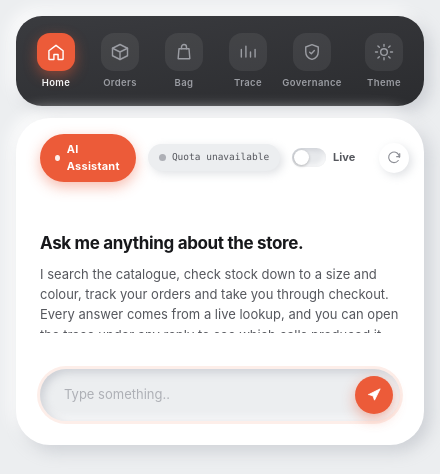
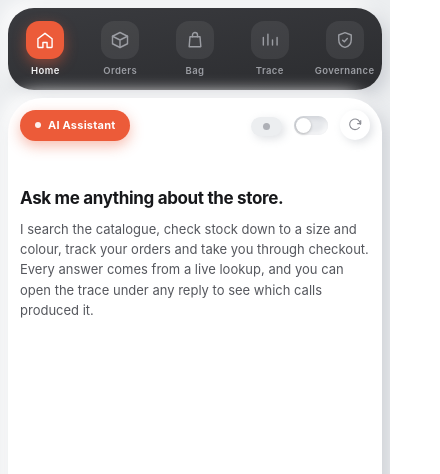
Before and after one commit to MeghanaGoud0024/Aurelia-shopping-chatbot, a plain HTML site: page web/index.html in a window 390 px wide. Shown: the top 474 px of the page, 440 px wide, since content can reach past the window. Drawn offline with Linux system fonts and the light colour scheme; files that its build step writes are made by us from their sources; no server answers; files whose address does not match are found by name.

Commit message:
mobile version

```diff
--- a/web/index.html
+++ b/web/index.html
@@ -2,7 +2,7 @@
 <html lang="en" data-theme="light">
 <head>
   <meta charset="utf-8">
-  <meta name="viewport" content="width=device-width, initial-scale=1, viewport-fit=cover">
+  <meta name="viewport" content="width=device-width, initial-scale=1, viewport-fit=cover, interactive-widget=resizes-content">
   <meta name="description" content="Aurelia AI Shopping Assistant - conversational commerce grounded in backend data.">
   <meta name="color-scheme" content="light dark">
   <title>Aurelia - AI Shopping Assistant</title>
--- a/web/styles.css
+++ b/web/styles.css
@@ -136,7 +136,12 @@ ul, ol { padding: 0; list-style: none; }
 
 /* ----------------------------------------------------------------- Shell */
 
-.stage { height: 100%; padding: 22px; display: flex; }
+.stage {
+  height: 100vh;
+  height: 100dvh;
+  padding: 22px;
+  display: flex;
+}
 
 .app {
   flex: 1 1 auto;
@@ -890,14 +895,56 @@ ul, ol { padding: 0; list-style: none; }
 }
 
 @media (max-width: 720px) {
-  .stage { padding: 0; }
-  .app { grid-template-columns: 1fr; grid-template-rows: auto minmax(0, 1fr) 44vh; border-radius: 0; gap: var(--s3); }
-  .rail { grid-row: auto; grid-column: 1; flex-direction: row; justify-content: space-around; border-radius: var(--r-lg); padding: var(--s2) var(--s3); }
-  .rail__nav { flex-direction: row; }
-  .rail__mark, .rail__foot .rail__avatar { display: none; }
-  .rail__item { width: 56px; }
+  html, body { height: auto; min-height: 100%; }
+  body { overflow-y: auto; }
+
+  /* A phone keyboard changes the visual viewport. Let the document grow and
+     use dynamic viewport units so the transcript cannot collapse between the
+     header, composer and the dashboard panel. The dashboard remains below
+     the primary chat surface and is reachable with normal page scrolling. */
+  .stage {
+    height: auto;
+    min-height: 100vh;
+    min-height: 100dvh;
+    padding: 0;
+  }
+  .app {
+    flex: 1 0 auto;
+    width: 100%;
+    min-height: 100vh;
+    min-height: 100dvh;
+    grid-template-columns: 1fr;
+    grid-template-rows: auto minmax(420px, calc(100vh - 88px)) minmax(320px, 44vh);
+    grid-template-rows: auto minmax(420px, calc(100dvh - 88px)) minmax(320px, 44dvh);
+    border-radius: 0;
+    gap: var(--s2);
+    padding: max(var(--s2), env(safe-area-inset-top)) max(var(--s2), env(safe-area-inset-right)) max(var(--s2), env(safe-area-inset-bottom)) max(var(--s2), env(safe-area-inset-left));
+  }
+  .rail {
+    grid-row: auto;
+    grid-column: 1;
+    flex-direction: row;
+    justify-content: space-around;
+    gap: 0;
+    border-radius: var(--r-lg);
+    padding: var(--s1) 0;
+    overflow-x: auto;
+  }
+  .rail__nav { flex: 1 1 auto; flex-direction: row; justify-content: space-around; gap: 0; }
+  .rail__mark, .rail__foot { display: none; }
+  .rail__item { width: 52px; }
   .chat { grid-column: 1; grid-row: 2; }
-  .main { grid-column: 1; grid-row: 3; }
+  .chat__transcript { min-height: 0; padding: var(--s2) var(--s3) var(--s3); }
+  .chat__foot { padding: 0 var(--s3) max(var(--s3), env(safe-area-inset-bottom)); }
+  .browse { display: none; }
+  .main { grid-column: 1; grid-row: 3; min-height: 320px; }
+}
+
+@media (max-width: 480px) {
+  .chat__head { padding: var(--s3); }
+  .quota__chip { width: 31px; padding: 6px; justify-content: center; }
+  .quota__chip .chat__model, .mode-switch__label { display: none; }
+  .mode-switch { gap: 0; }
 }
 
 @media (prefers-reduced-motion: reduce) {
```
